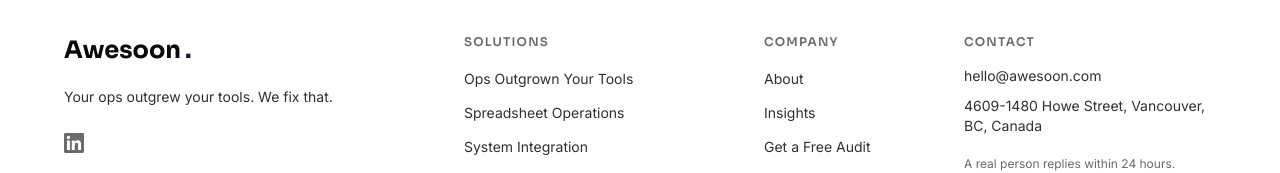
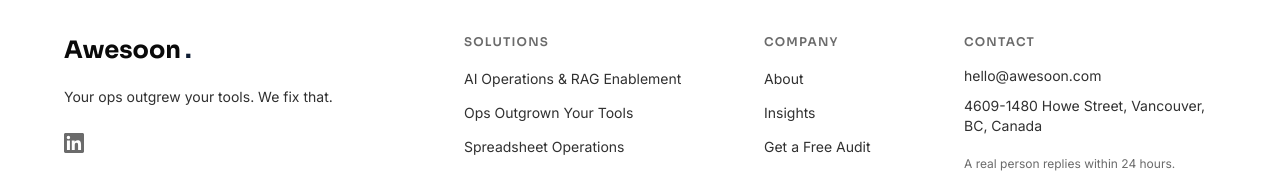
Before and after one commit to awesoon-consulting/nextjs, a Next.js app: page /en in a window 1280 px wide. Shown: the part 4858-5031 px from the top of the page. Built offline with nearby package versions, Linux system fonts and the light colour scheme; no server answers.

Commit message:
Add dedicated AI operations solution page

```diff
--- a/messages/en.json
+++ b/messages/en.json
@@ -10,6 +10,7 @@
     "megaMenu": {
       "groupOps": "Operations & Integration",
       "groupImplementation": "Implementation & Advisory",
+      "aiOperations": "AI Operations",
       "opsOutgrown": "Ops Outgrown Tools",
       "spreadsheetOps": "Spreadsheet Operations",
       "systemIntegration": "System Integration",
@@ -108,6 +109,11 @@
     "subtitle": "Every engagement starts with a deep understanding of your operations. Here are the most common problems we solve.",
     "learnMore": "Learn more",
     "cards": {
+      "aiOperations": {
+        "title": "AI Operations & RAG Enablement",
+        "description": "We help mid-market teams deploy RAG assistants, workflow agents, and AI copilots on top of stable systems, governed data, and real operational use cases.",
+        "slug": "ai-operations"
+      },
       "opsOutgrown": {
         "title": "Ops Outgrown Your Tools",
         "description": "Your business has scaled but your systems haven't kept up. We design and implement the infrastructure your next stage of growth demands.",
--- a/messages/es.json
+++ b/messages/es.json
@@ -11,6 +11,7 @@
     "megaMenu": {
       "groupOps": "Operaciones e Integración",
       "groupImplementation": "Implementación y Asesoría",
+      "aiOperations": "Operaciones con IA",
       "opsOutgrown": "Operaciones superadas",
       "spreadsheetOps": "Operaciones en hojas de cálculo",
       "systemIntegration": "Integración de sistemas",
@@ -109,6 +110,11 @@
     "subtitle": "Cada participación comienza con una comprensión profunda de tus operaciones.",
     "learnMore": "Saber más",
     "cards": {
+      "aiOperations": {
+        "title": "Operaciones con IA y habilitación RAG",
+        "description": "Ayudamos a equipos del mercado medio a desplegar asistentes RAG, agentes de flujo de trabajo y copilotos de IA sobre sistemas estables, datos gobernados y casos de uso operativos reales.",
+        "slug": "ai-operations"
+      },
       "opsOutgrown": {
         "title": "Operaciones superadas",
         "description": "Tu negocio ha escalado pero tus sistemas no han seguido el ritmo. Diseñamos e implementamos la infraestructura que tu próxima etapa de crecimiento exige.",
--- a/messages/fr.json
+++ b/messages/fr.json
@@ -11,6 +11,7 @@
     "megaMenu": {
       "groupOps": "Opérations & Intégration",
       "groupImplementation": "Implémentation & Conseil",
+      "aiOperations": "Opérations IA",
       "opsOutgrown": "Opérations dépassées",
       "spreadsheetOps": "Opérations sur tableurs",
       "systemIntegration": "Intégration de systèmes",
@@ -109,6 +110,11 @@
     "subtitle": "Chaque engagement commence par une compréhension approfondie de vos opérations.",
     "learnMore": "En savoir plus",
     "cards": {
+      "aiOperations": {
+        "title": "Opérations IA et activation RAG",
+        "description": "Nous aidons les équipes du marché intermédiaire à déployer des assistants RAG, des agents de flux de travail et des copilotes IA sur des systèmes stables, des données gouvernées et de vrais cas d'usage opérationnels.",
+        "slug": "ai-operations"
+      },
       "opsOutgrown": {
         "title": "Opérations dépassées",
         "description": "Votre entreprise a évolué mais vos systèmes n'ont pas suivi. Nous concevons et implémentons l'infrastructure que votre prochaine étape de croissance exige.",
--- a/src/components/sections/SolutionGrid.tsx
+++ b/src/components/sections/SolutionGrid.tsx
@@ -5,6 +5,7 @@
 import AnimateIn from '@/src/components/ui/AnimateIn'
 
 const solutionKeys = [
+  { key: 'aiOperations', category: 'AI & Automation' },
   { key: 'opsOutgrown', category: 'Operations Strategy' },
   { key: 'spreadsheetOps', category: 'Infrastructure' },
   { key: 'systemIntegration', category: 'Integration' },
--- a/src/config/site.ts
+++ b/src/config/site.ts
@@ -33,6 +33,7 @@
 
   footer: {
     solutionLinks: [
+      { labelKey: 'solutions.cards.aiOperations.title', href: '/solutions/ai-operations' },
       { labelKey: 'solutions.cards.opsOutgrown.title', href: '/solutions/ops-outgrown-tools' },
       { labelKey: 'solutions.cards.spreadsheetOps.title', href: '/solutions/spreadsheet-operations' },
       { labelKey: 'solutions.cards.systemIntegration.title', href: '/solutions/system-integration' },
@@ -55,6 +56,7 @@
   },
 
   solutionSlugs: [
+    'ai-operations',
     'ops-outgrown-tools',
     'spreadsheet-operations',
     'system-integration',
--- a/src/data/solutions.ts
+++ b/src/data/solutions.ts
@@ -20,6 +20,44 @@
 }
 
 export const solutions: SolutionData[] = [
+  {
+    slug: 'ai-operations',
+    titleKey: 'solutions.cards.aiOperations.title',
+    descriptionKey: 'solutions.cards.aiOperations.description',
+    problemHeadline: 'You want AI to create leverage, not more operational chaos',
+    category: 'AI & Automation',
+    seoSummary:
+      'AI operations consulting for mid-market teams adopting RAG assistants, workflow agents, and AI copilots on top of real operational foundations.',
+    painPoints: [
+      `You're getting pitched AI tools but no one can explain how they fit your actual workflows`,
+      `Your data is spread across systems, files, and tribal knowledge, so AI outputs would be unreliable today`,
+      `You want to use RAG, copilots, or agents, but you don't know what should be automated and what needs human review`,
+      `Your leadership team wants an AI roadmap, but your operations team is already overloaded`,
+      `You're worried about governance, permissions, hallucinations, and vendor hype`,
+    ],
+    whatWeDo: [
+      'Assess your operational and data readiness for AI adoption across systems, documentation, and workflows',
+      'Identify the highest-ROI use cases for RAG assistants, AI copilots, and agentic workflow automation',
+      'Define the source systems, retrieval layers, permissions, and human-in-the-loop controls each use case requires',
+      'Design and implement practical pilots that connect AI to your real operating environment',
+      'Document governance, monitoring, and rollout plans so the solution is usable and trusted after launch',
+    ],
+    aiOpportunities: [
+      'RAG assistants that answer SOP, policy, training, account, and process questions using approved internal sources',
+      'Agentic workflows that classify, summarize, and route repetitive operational work with human oversight',
+      'AI copilots for reporting, customer context, ERP support, sales handoffs, and exception management',
+    ],
+    outcomes: [
+      'A clear AI roadmap tied to operational value, not generic experimentation',
+      'Safer AI deployment built on trustworthy data, permissions, and source-of-truth decisions',
+      'Faster internal search, better decision support, and less time lost to knowledge gaps',
+      'Focused automation in repetitive workflows without creating governance blind spots',
+      'Executive confidence that AI investments are grounded in operational reality',
+    ],
+    ctaText: 'Plan Your AI Roadmap',
+    relatedSlugs: ['systems-audit', 'system-integration', 'api-integrations'],
+    relatedInsightSlugs: ['ai-operations-readiness', 'building-rag-agents-for-operations'],
+  },
   {
     slug: 'ops-outgrown-tools',
     titleKey: 'solutions.cards.opsOutgrown.title',
@@ -55,7 +93,7 @@
       `The operational capacity to take on growth you've been avoiding`,
     ],
     ctaText: 'Get a Free Systems Audit',
-    relatedSlugs: ['systems-audit', 'system-integration', 'erp-implementation'],
+    relatedSlugs: ['systems-audit', 'system-integration', 'erp-implementation', 'ai-operations'],
     relatedInsightSlugs: ['ai-operations-readiness', 'system-integration-guide'],
   },
   {
@@ -93,7 +131,7 @@
       'Hours per week saved on data management tasks',
     ],
     ctaText: 'Replace Your Spreadsheets',
-    relatedSlugs: ['ops-outgrown-tools', 'erp-implementation', 'system-integration'],
+    relatedSlugs: ['ops-outgrown-tools', 'erp-implementation', 'system-integration', 'ai-operations'],
     relatedInsightSlugs: ['spreadsheet-to-erp-migration', 'ai-operations-readiness'],
   },
   {
@@ -131,7 +169,7 @@
       'Ability to add new systems without creating new silos',
     ],
     ctaText: 'Connect Your Systems',
-    relatedSlugs: ['api-integrations', 'erp-implementation', 'ops-outgrown-tools'],
+    relatedSlugs: ['api-integrations', 'erp-implementation', 'ops-outgrown-tools', 'ai-operations'],
     relatedInsightSlugs: ['system-integration-guide', 'building-rag-agents-for-operations'],
   },
   {
@@ -169,7 +207,7 @@
       'An implementation that came in on time and on budget',
     ],
     ctaText: 'Get ERP Implementation Help',
-    relatedSlugs: ['systems-audit', 'vendor-management', 'system-integration'],
+    relatedSlugs: ['systems-audit', 'vendor-management', 'system-integration', 'ai-operations'],
     relatedInsightSlugs: ['why-erp-projects-fail', 'ai-operations-readiness'],
   },
   {
@@ -207,7 +245,7 @@
       'Shorter sales cycles because reps have the context they need',
     ],
     ctaText: 'Fix Your CRM',
-    relatedSlugs: ['system-integration', 'ops-outgrown-tools', 'api-integrations'],
+    relatedSlugs: ['system-integration', 'ops-outgrown-tools', 'api-integrations', 'ai-operations'],
     relatedInsightSlugs: ['vendor-selection-process', 'building-rag-agents-for-operations'],
   },
   {
@@ -245,7 +283,7 @@
       'Confidence that your data is accurate without manual reconciliation',
     ],
     ctaText: 'Automate Your Data Flows',
-    relatedSlugs: ['system-integration', 'erp-implementation', 'ops-outgrown-tools'],
+    relatedSlugs: ['system-integration', 'erp-implementation', 'ops-outgrown-tools', 'ai-operations'],
     relatedInsightSlugs: ['system-integration-guide', 'building-rag-agents-for-operations'],
   },
   {
@@ -283,7 +321,7 @@
       'Avoided cost of choosing the wrong platform',
     ],
     ctaText: 'Get Vendor Selection Help',
-    relatedSlugs: ['erp-implementation', 'crm-implementation', 'systems-audit'],
+    relatedSlugs: ['erp-implementation', 'crm-implementation', 'systems-audit', 'ai-operations'],
     relatedInsightSlugs: ['vendor-selection-process', 'ai-operations-readiness'],
   },
   {
@@ -321,7 +359,7 @@
       'A confident starting point,  no more analysis paralysis',
     ],
     ctaText: 'Book a Systems Audit',
-    relatedSlugs: ['ops-outgrown-tools', 'erp-implementation', 'vendor-management'],
+    relatedSlugs: ['ops-outgrown-tools', 'erp-implementation', 'vendor-management', 'ai-operations'],
     relatedInsightSlugs: ['ai-operations-readiness', 'vendor-selection-process'],
   },
 ]
```
